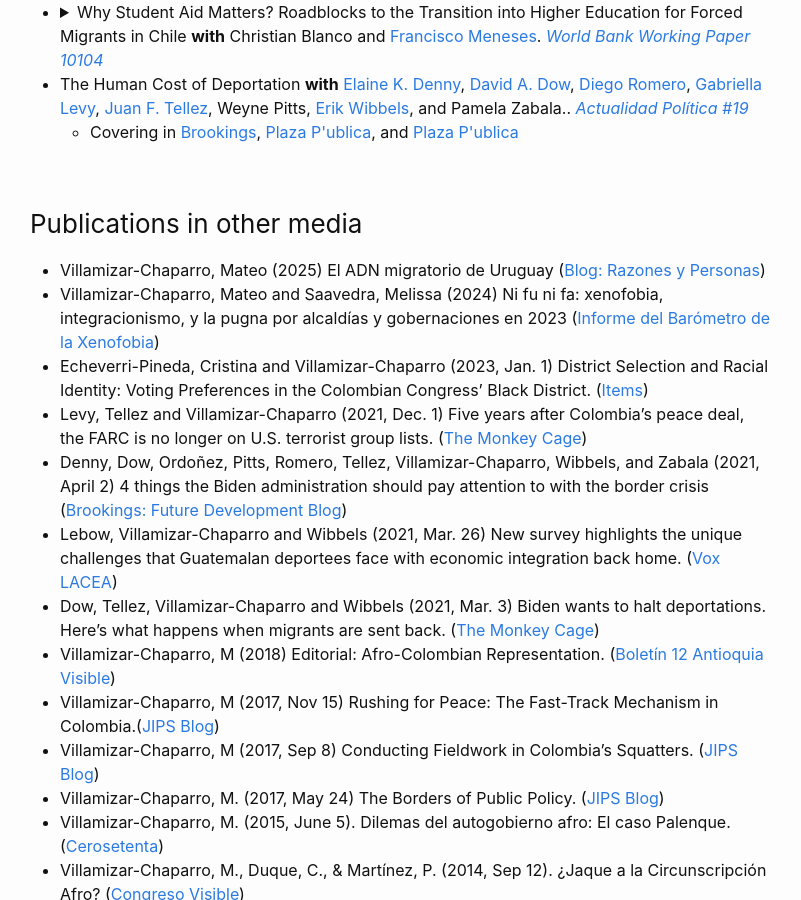
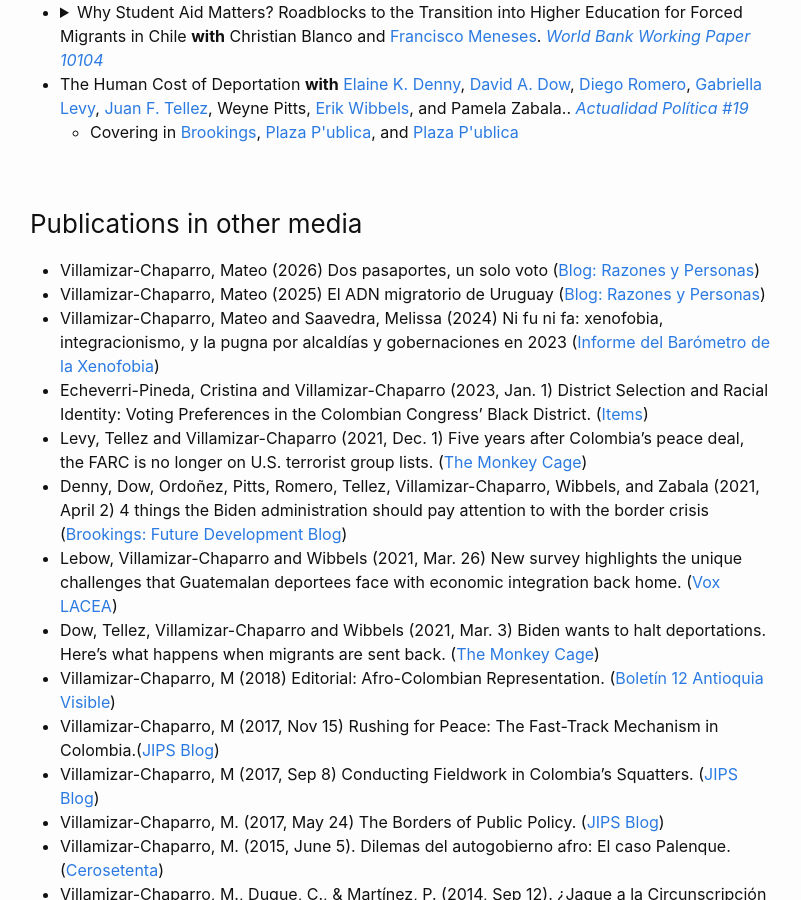
Before and after one commit to MateoVillamizarChaparro/MateoVillamizarChaparro.github.io, a Jekyll site: the page built from publications.md, in a window 1280 px wide and 900 px high, scrolled down 2531 px. Shown: the whole window, without its empty margins (240-1041 px from the left). Built offline with Jekyll 4.4.1, drawn with Linux system fonts in a browser that asks for light colours; our own code applies the rules of GitHub Pages for plain Markdown files.

Commit message:
Update publications.md

```diff
--- a/publications.md
+++ b/publications.md
@@ -203,6 +203,7 @@
 
 
 ### Publications in other media
+  - Villamizar-Chaparro, Mateo (2026) Dos pasaportes, un solo voto ([Blog: Razones y Personas](https://www.razonesypersonas.com/2026/10/dos-pasaportes-un-solo-voto.html))
   - Villamizar-Chaparro, Mateo (2025) El ADN migratorio de Uruguay ([Blog: Razones y Personas](https://www.razonesypersonas.com/2025/08/el-adn-migratorio-de-uruguay.html))
   - Villamizar-Chaparro, Mateo and Saavedra, Melissa (2024) Ni fu ni fa: xenofobia, integracionismo, y la pugna por alcaldías y gobernaciones en 2023 ([Informe del Barómetro de la Xenofobia](https://drive.google.com/file/d/1d049ZNrvZBO3870AEzA43kATugAjl6Cl/view))
   - Echeverri-Pineda, Cristina and Villamizar-Chaparro (2023, Jan. 1) District Selection and Racial Identity: Voting Preferences in the Colombian Congress’ Black District. ([Items](https://items.ssrc.org/democracy-papers/democratic-anxieties-in-the-americas/district-selection-and-racial-identity/))
```
